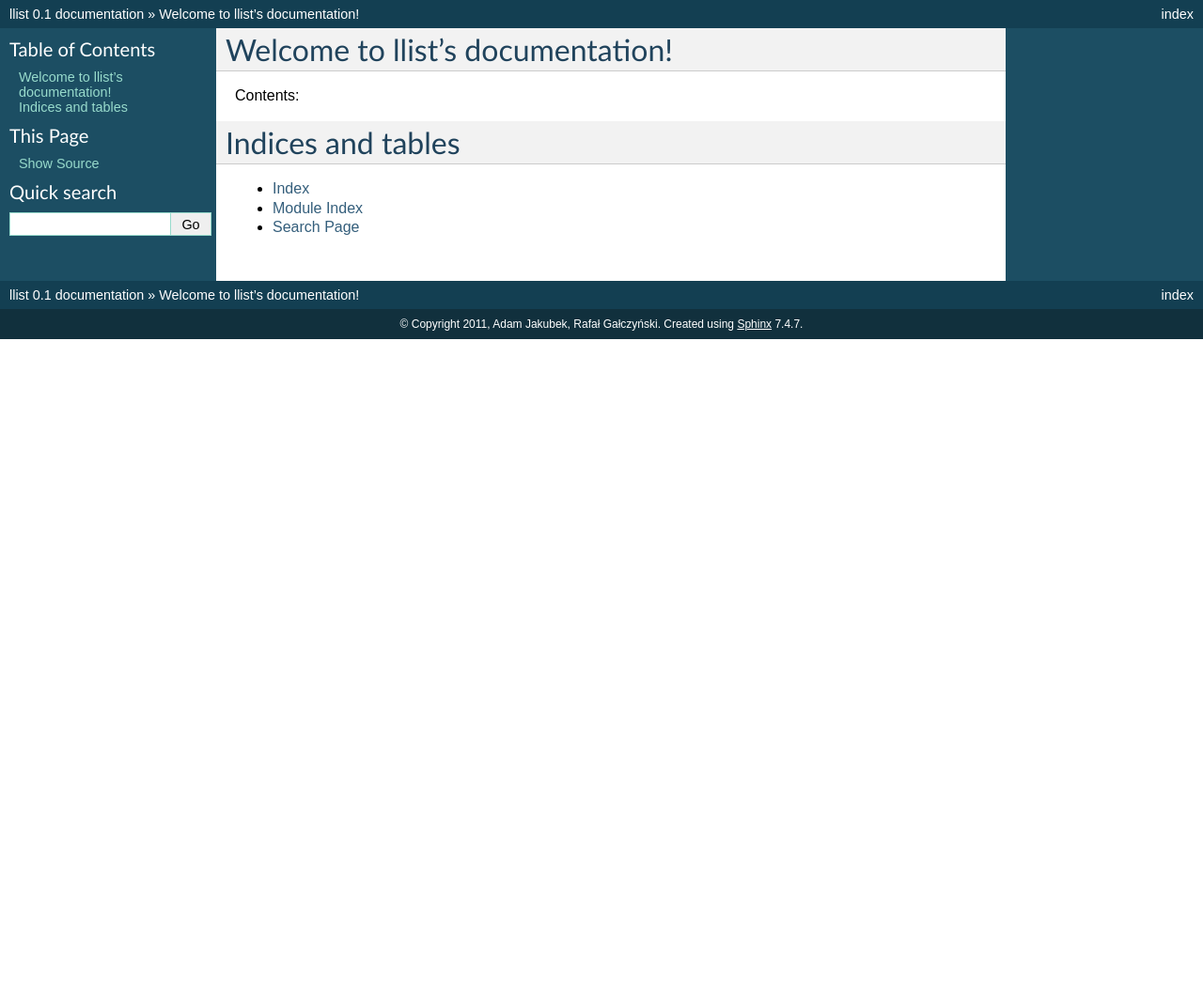
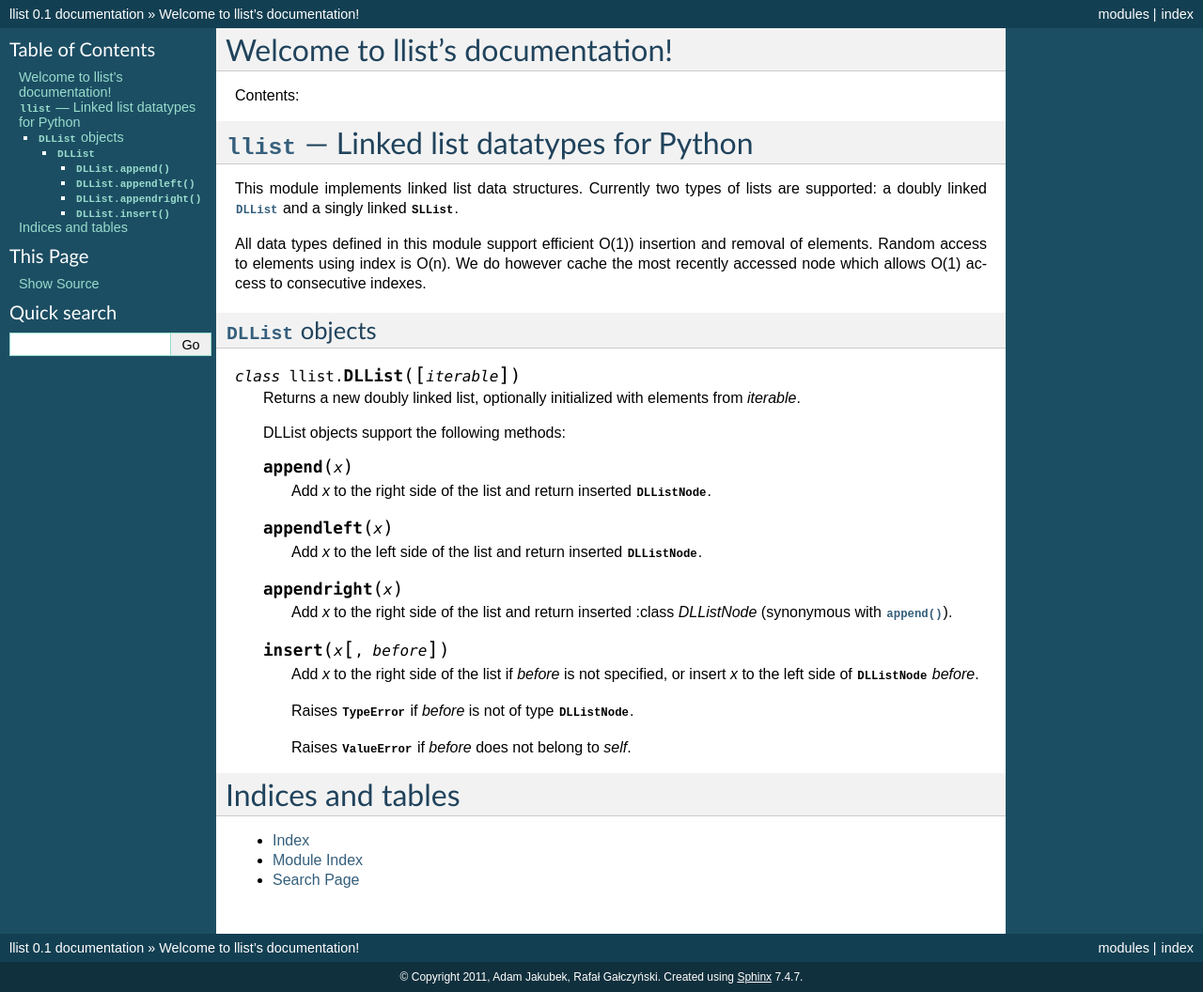
Before and after one commit to ajakubek/python-llist, a Sphinx documentation site: the page built from docs/index.rst, in a window 1280 px wide. Shown: the whole page at 94% size. Built offline with Sphinx 7.4.7, drawn with Linux system fonts in a browser that asks for light colours; before the commit the page ends 900 px from its top, so only the background shows below that.

Commit message:
Partial documentation for DLList

```diff
--- a/docs/index.rst
+++ b/docs/index.rst
@@ -11,6 +11,60 @@ Contents:
 .. toctree::
    :maxdepth: 2
 
+:mod:`llist` --- Linked list datatypes for Python
+=================================================
+
+.. module:: llist
+   :synopsis: Linked list datatypes for Python
+
+.. moduleauthor:: Adam Jakubek <ajakubek@gmail.com>
+.. moduleauthor:: Rafał Gałczyński <>
+
+This module implements linked list data structures.
+Currently two types of lists are supported: a doubly linked :class:`DLList`
+and a singly linked :class:`SLList`.
+
+All data types defined in this module support efficient O(1)) insertion
+and removal of elements.
+Random access to elements using index is O(n). We do however cache the most
+recently accessed node which allows O(1) access to consecutive indexes.
+
+:class:`DLList` objects
+-----------------------
+
+.. class:: DLList([iterable])
+
+   Returns a new doubly linked list, optionally initialized with elements from
+   *iterable*.
+
+   DLList objects support the following methods:
+
+   .. method:: append(x)
+
+      Add *x* to the right side of the list and return inserted
+      :class:`DLListNode`.
+
+   .. method:: appendleft(x)
+
+      Add *x* to the left side of the list and return inserted
+      :class:`DLListNode`.
+
+   .. method:: appendright(x)
+
+      Add *x* to the right side of the list and return inserted
+      :class `DLListNode` (synonymous with :meth:`append`).
+
+   .. method:: insert(x, [before])
+
+      Add *x* to the right side of the list if *before* is not specified,
+      or insert *x* to the left side of :class:`DLListNode` *before*.
+
+      Raises :exc:`TypeError` if *before* is not of type
+      :class:`DLListNode`.
+
+      Raises :exc:`ValueError` if *before* does not belong to *self*.
+
+
 Indices and tables
 ==================
 
```
